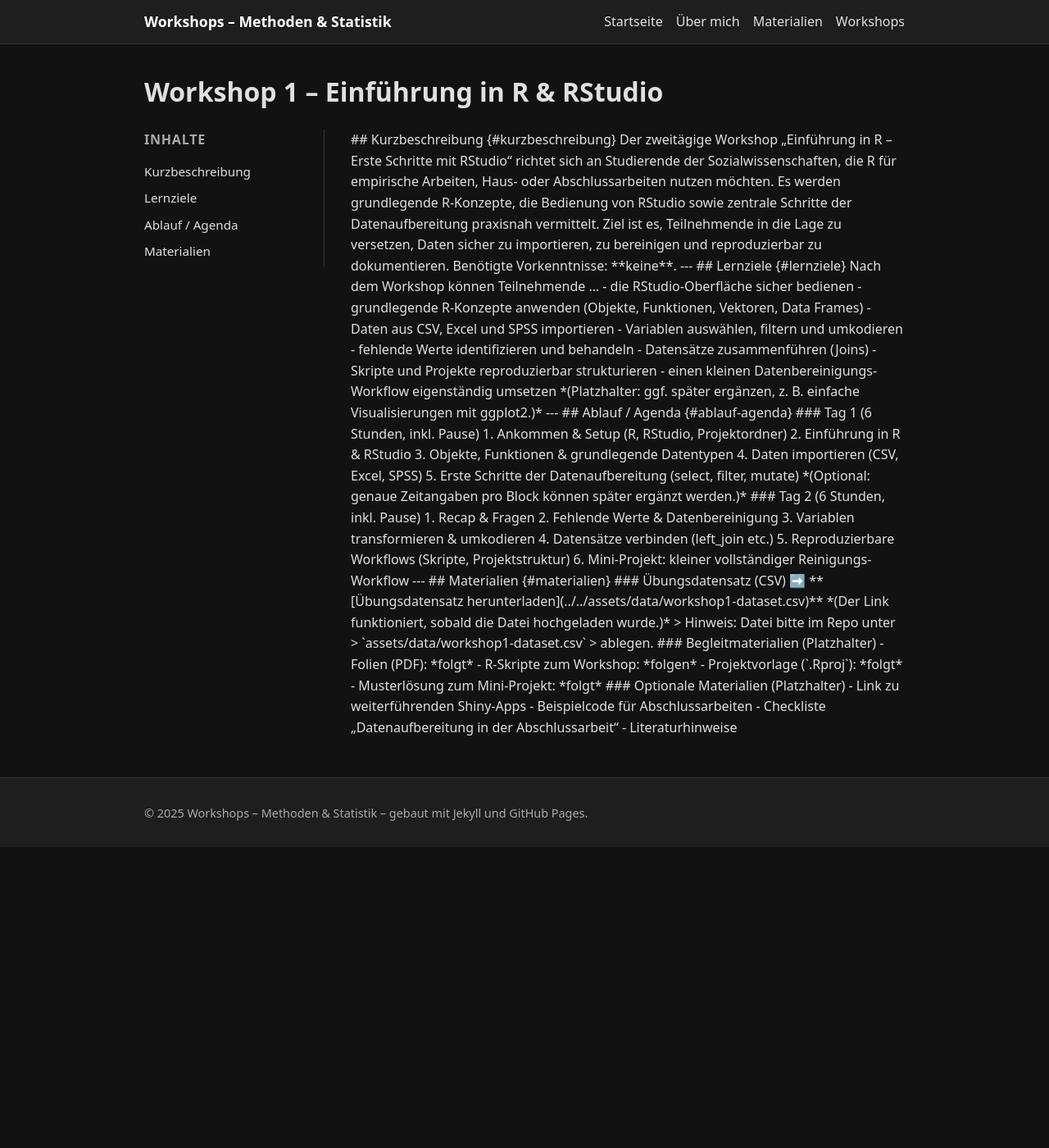
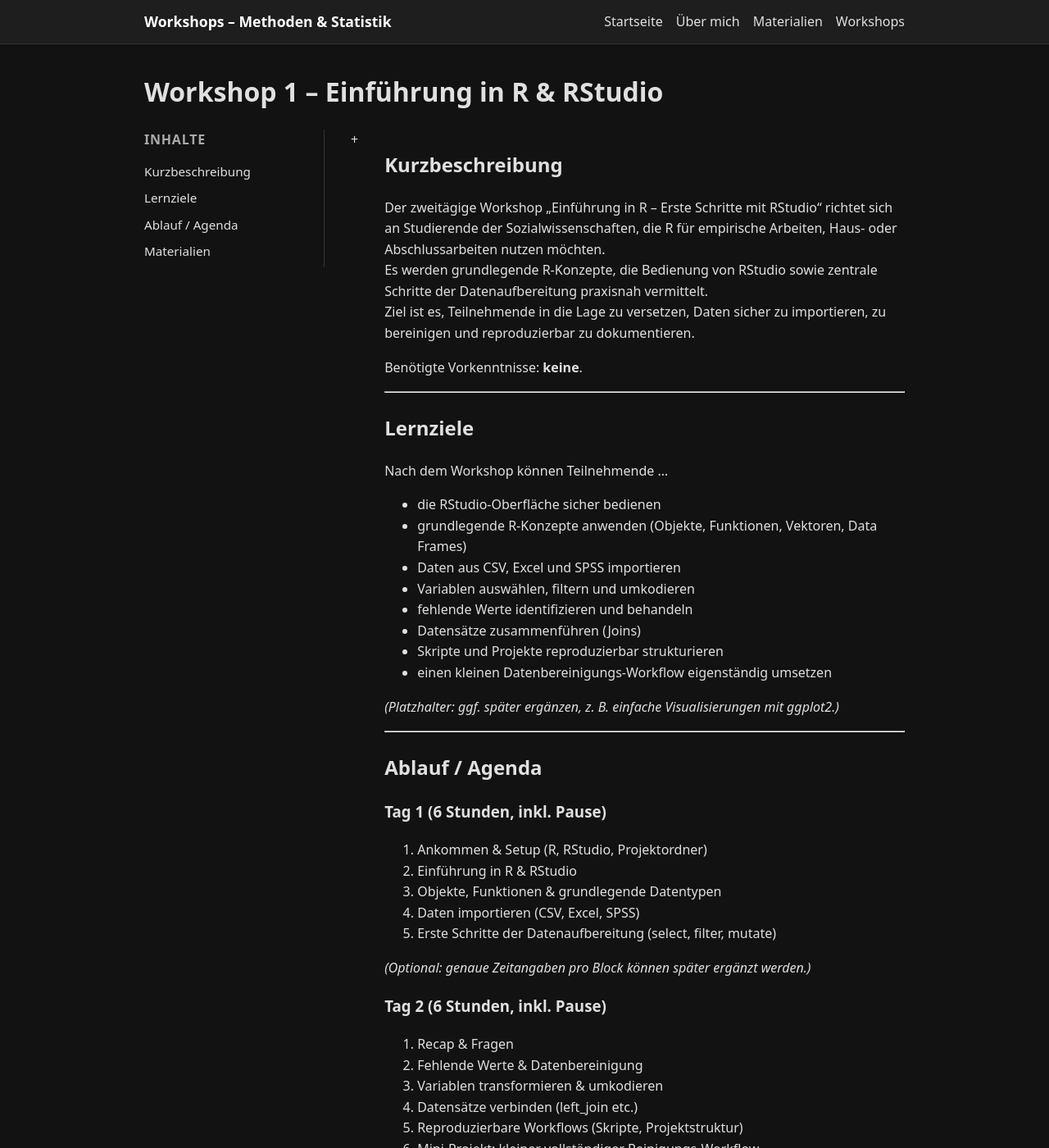
Before and after one commit to AriFarugie/workshops, a Jekyll site: the page built from workshops/workshop1.md, in a window 1280 px wide and 1400 px high. Shown: the whole window at 82% size. Built offline with Jekyll 4.4.1, drawn with Linux system fonts in a browser that asks for light colours; some of the changed text lies outside the part shown.

Commit message:
Update workshop1.md

```diff
--- a/workshops/workshop1.md
+++ b/workshops/workshop1.md
@@ -15,7 +15,7 @@ permalink: /workshops/workshop1/
   </ul>
 </nav>
 
-<div class="workshop-content">
++ <div class="workshop-content" markdown="1">
 
 ## Kurzbeschreibung {#kurzbeschreibung}
 
```
